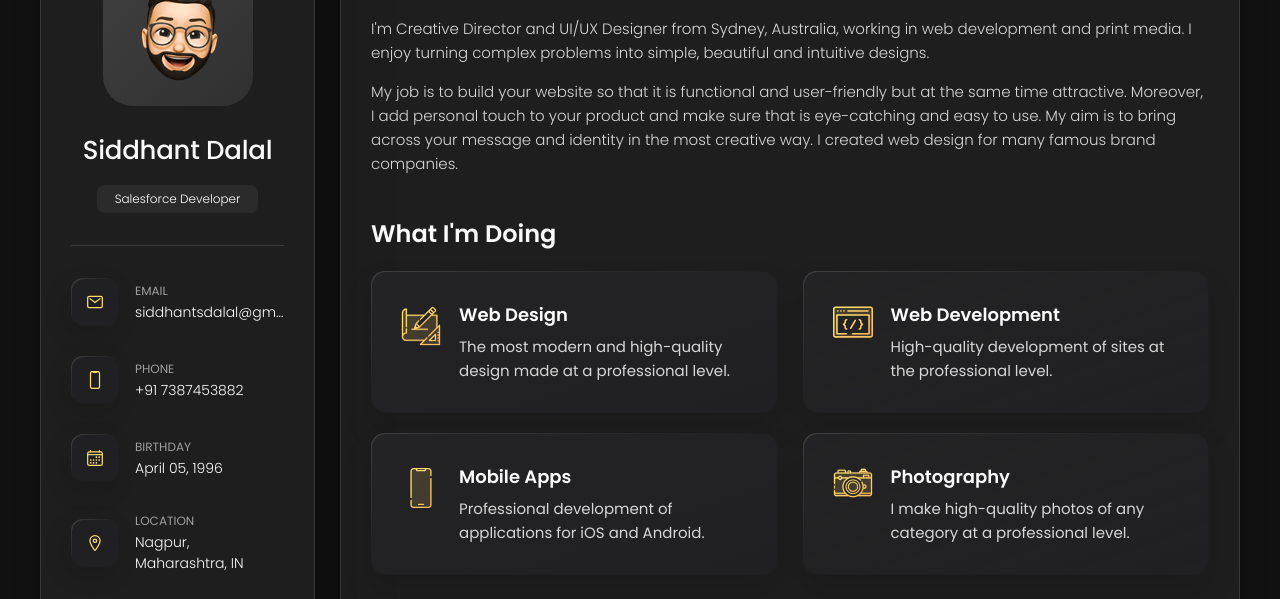
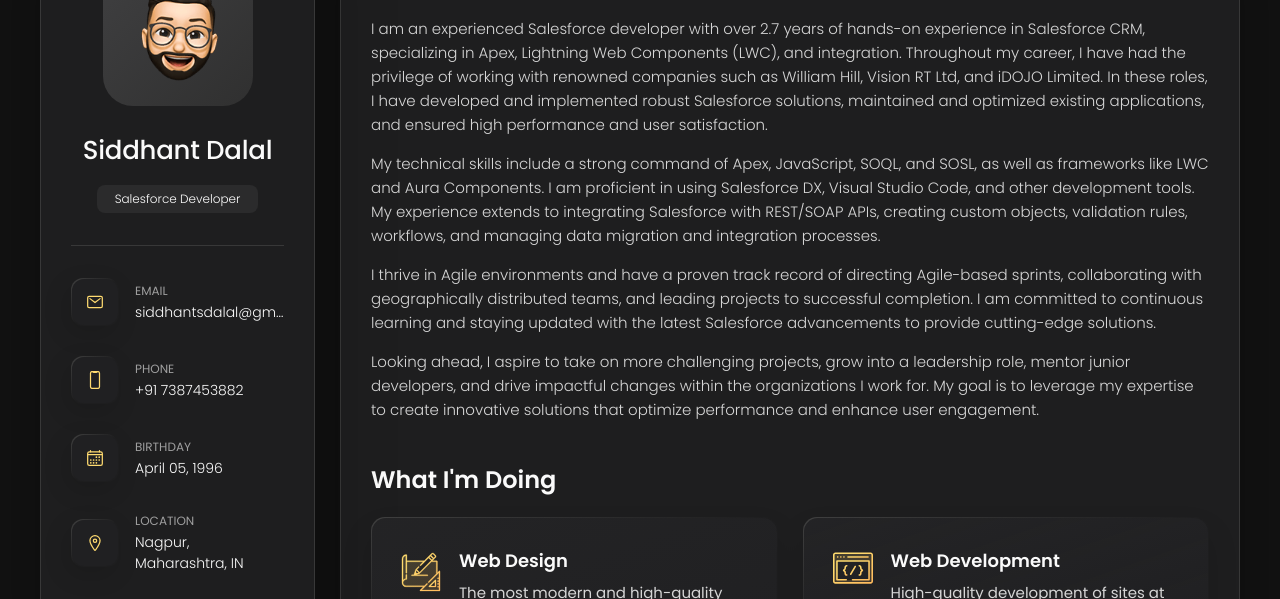
Before and after one commit to siddhantsdalal/html-portfolio, a plain HTML site: page index.html in a window 1280 px wide. Shown: the part 162-761 px from the top of the page. Drawn offline with nearby package versions, Linux system fonts and the light colour scheme.

Commit message:
Third one

```diff
--- a/index.html
+++ b/index.html
@@ -209,17 +209,34 @@
 
         <section class="about-text">
           <p>
-            I'm Creative Director and UI/UX Designer from Sydney, Australia, working in web development and print media.
-            I enjoy
-            turning complex problems into simple, beautiful and intuitive designs.
+            I am an experienced Salesforce developer with over 2.7 years of hands-on experience in
+            Salesforce CRM, specializing in Apex, Lightning Web Components (LWC), and integration.
+            Throughout my career, I have had the privilege of working with renowned companies such
+            as William Hill, Vision RT Ltd, and iDOJO Limited. In these roles, I have developed and
+            implemented robust Salesforce solutions, maintained and optimized existing applications,
+            and ensured high performance and user satisfaction.
           </p>
 
           <p>
-            My job is to build your website so that it is functional and user-friendly but at the same time attractive.
-            Moreover, I
-            add personal touch to your product and make sure that is eye-catching and easy to use. My aim is to bring
-            across your
-            message and identity in the most creative way. I created web design for many famous brand companies.
+            My technical skills include a strong command of Apex, JavaScript, SOQL, and SOSL,
+            as well as frameworks like LWC and Aura Components. I am proficient in using Salesforce DX,
+            Visual Studio Code, and other development tools. My experience extends to integrating
+            Salesforce with REST/SOAP APIs, creating custom objects, validation rules, workflows, and
+            managing data migration and integration processes.
+          </p>
+
+          <p>
+            I thrive in Agile environments and have a proven track record of directing Agile-based
+            sprints, collaborating with geographically distributed teams, and leading projects to
+            successful completion. I am committed to continuous learning and staying updated with
+            the latest Salesforce advancements to provide cutting-edge solutions.
+          </p>
+
+          <p>
+            Looking ahead, I aspire to take on more challenging projects, grow into a leadership
+            role, mentor junior developers, and drive impactful changes within the organizations
+            I work for. My goal is to leverage my expertise to create innovative solutions that
+            optimize performance and enhance user engagement.
           </p>
         </section>
 
```
